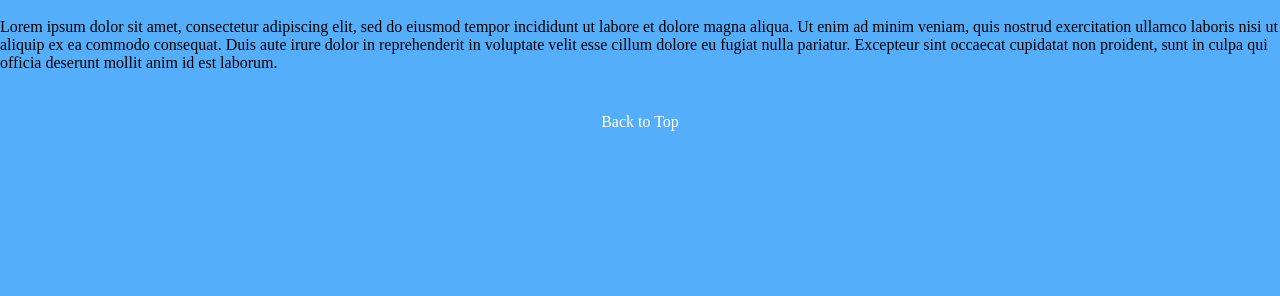
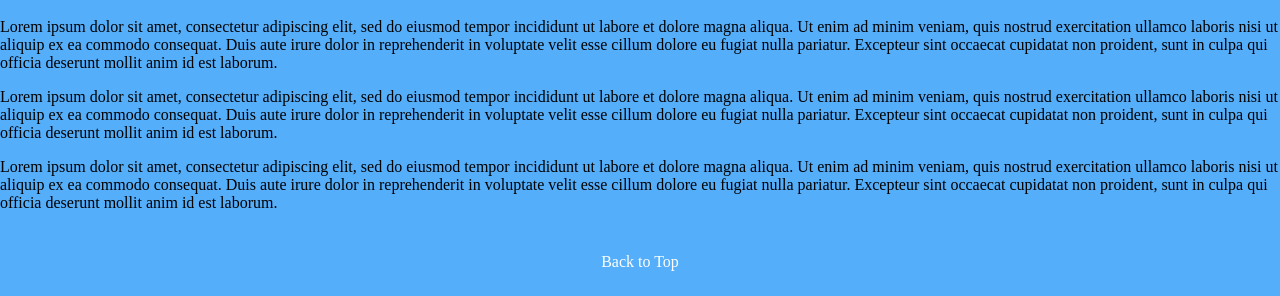
Before and after one commit to shanehockersmith/codelouproject, a plain HTML site: page music.html in a window 1280 px wide. Shown: the part 772-1068 px from the top of the page. Before the commit the page ends 928 px from the top, so only its background shows below. Drawn offline with Linux system fonts and the light colour scheme.

Commit message:
adds css and HTML changes

```diff
--- a/music.html
+++ b/music.html
@@ -20,11 +20,11 @@
     </nav>
     <section>
         <img class="giantmooseimg" src="img/GiantMoose.png" alt="Giant Moose band logo">
-        <p class="albums">Lorem ipsum dolor sit amet, consectetur adipiscing elit, sed do eiusmod tempor incididunt ut labore et dolore magna aliqua. Ut enim ad minim veniam, quis nostrud exercitation ullamco laboris nisi ut aliquip ex ea commodo consequat. Duis aute irure dolor in reprehenderit in voluptate velit esse cillum dolore eu fugiat nulla pariatur. Excepteur sint occaecat cupidatat non proident, sunt in culpa qui officia deserunt mollit anim id est laborum.
-        </p>
-        <p>
+        <div class="containerMusic">
+            <p class="contentMusic">Lorem ipsum dolor sit amet, consectetur adipiscing elit, sed do eiusmod tempor incididunt ut labore et dolore magna aliqua. Ut enim ad minim veniam, quis nostrud exercitation ullamco laboris nisi ut aliquip ex ea commodo consequat. Duis aute irure dolor in reprehenderit in voluptate velit esse cillum dolore eu fugiat nulla pariatur. Excepteur sint occaecat cupidatat non proident, sunt in culpa qui officia deserunt mollit anim id est laborum.</p>
+            <p class="contentMusic">Lorem ipsum dolor sit amet, consectetur adipiscing elit, sed do eiusmod tempor incididunt ut labore et dolore magna aliqua. Ut enim ad minim veniam, quis nostrud exercitation ullamco laboris nisi ut aliquip ex ea commodo consequat. Duis aute irure dolor in reprehenderit in voluptate velit esse cillum dolore eu fugiat nulla pariatur. Excepteur sint occaecat cupidatat non proident, sunt in culpa qui officia deserunt mollit anim id est laborum.</p>
+            <p class="contentMusic">Lorem ipsum dolor sit amet, consectetur adipiscing elit, sed do eiusmod tempor incididunt ut labore et dolore magna aliqua. Ut enim ad minim veniam, quis nostrud exercitation ullamco laboris nisi ut aliquip ex ea commodo consequat. Duis aute irure dolor in reprehenderit in voluptate velit esse cillum dolore eu fugiat nulla pariatur. Excepteur sint occaecat cupidatat non proident, sunt in culpa qui officia deserunt mollit anim id est laborum.</p>        </p>
 
-        </p>
     </section>
 
 
```
